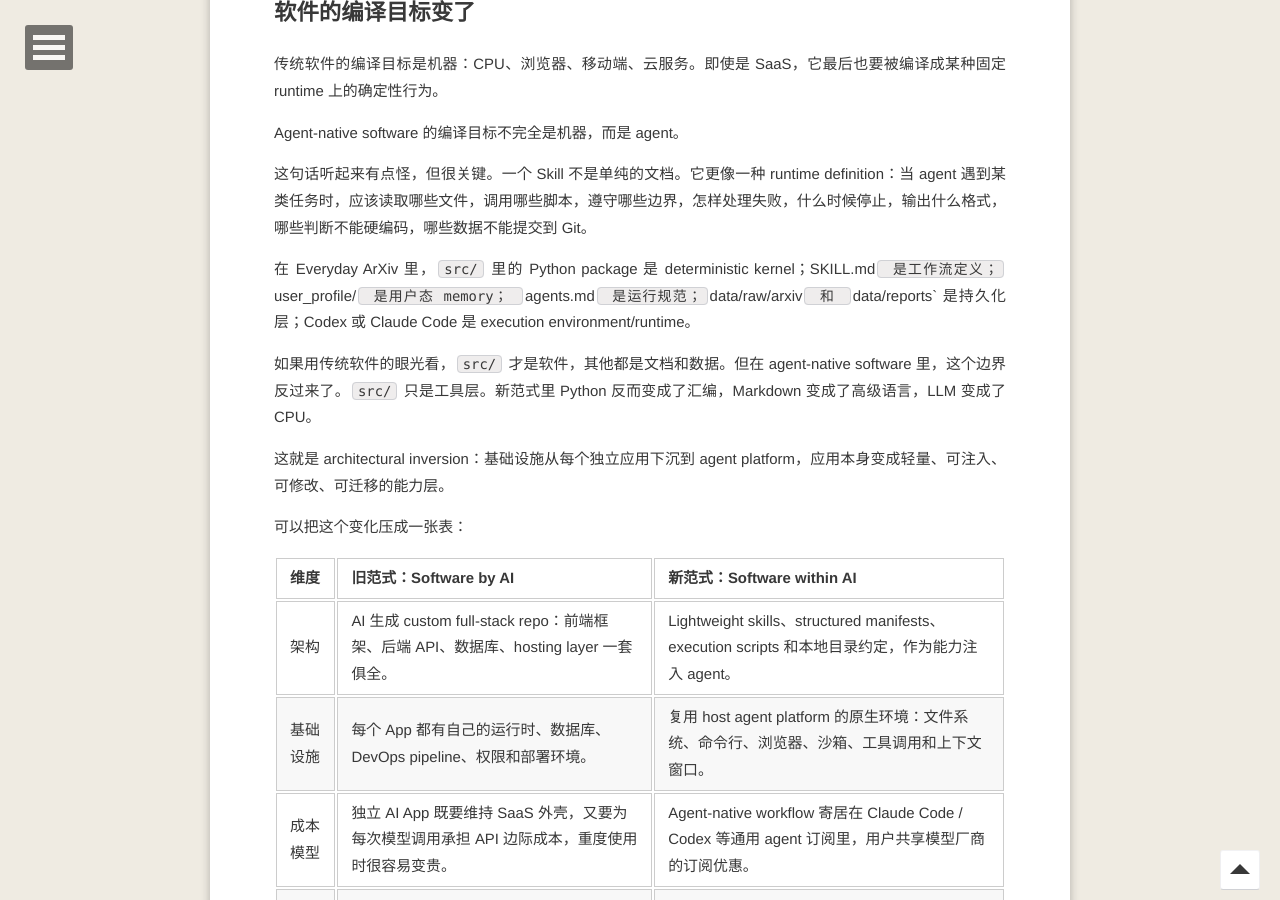
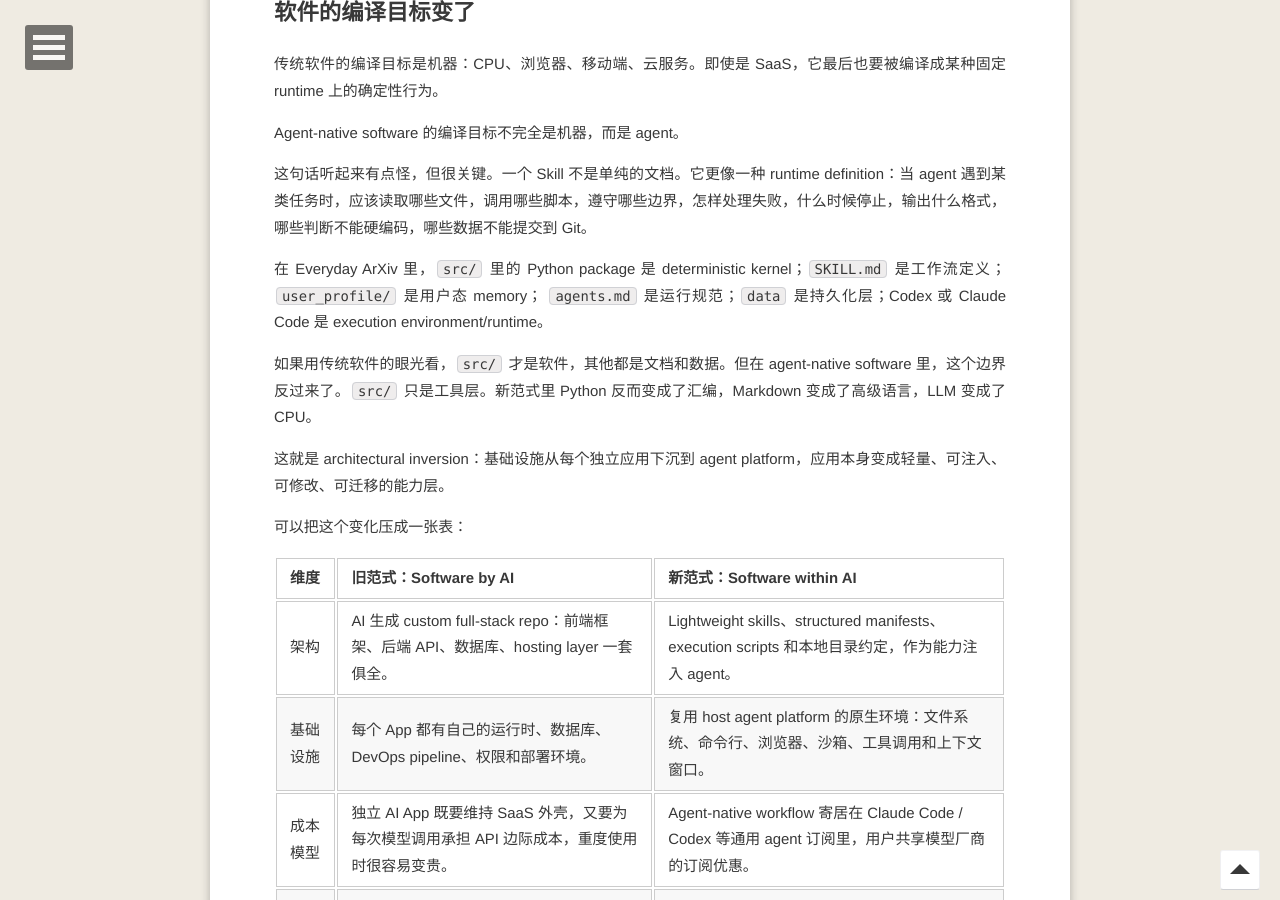
Before and after one commit to refraction-ray/refraction-ray.github.io, a Jekyll site: the page built from _posts/2026-05-21-下一代软件：从AI生成到Agent共生.md, in a window 1280 px wide and 900 px high, scrolled down 2605 px. Built offline with Jekyll 4.4.1, drawn with Linux system fonts in a browser that asks for light colours; comment, search, counter and statistics services are not loaded.

Commit message:
fix syntax

```diff
--- a/_posts/2026-05-21-下一代软件：从AI生成到Agent共生.md
+++ b/_posts/2026-05-21-下一代软件：从AI生成到Agent共生.md
@@ -69,7 +69,7 @@
 
 这句话听起来有点怪，但很关键。一个 Skill 不是单纯的文档。它更像一种 runtime definition：当 agent 遇到某类任务时，应该读取哪些文件，调用哪些脚本，遵守哪些边界，怎样处理失败，什么时候停止，输出什么格式，哪些判断不能硬编码，哪些数据不能提交到 Git。
 
-在 Everyday ArXiv 里，`src/` 里的 Python package 是 deterministic kernel；SKILL.md` 是工作流定义；`user_profile/` 是用户态 memory； `agents.md` 是运行规范；`data/raw/arxiv` 和 `data/reports` 是持久化层；Codex 或 Claude Code 是 execution environment/runtime。
+在 Everyday ArXiv 里，`src/` 里的 Python package 是 deterministic kernel；`SKILL.md` 是工作流定义；`user_profile/` 是用户态 memory； `agents.md` 是运行规范；`data` 是持久化层；Codex 或 Claude Code 是 execution environment/runtime。
 
 如果用传统软件的眼光看，`src/` 才是软件，其他都是文档和数据。但在 agent-native software 里，这个边界反过来了。`src/` 只是工具层。新范式里 Python 反而变成了汇编，Markdown 变成了高级语言，LLM 变成了 CPU。
 
```
